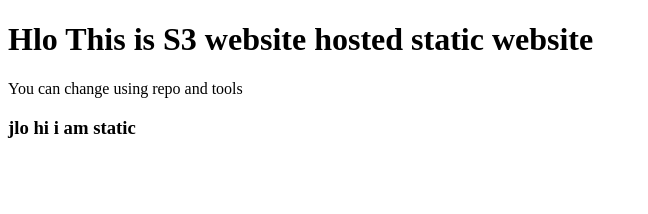
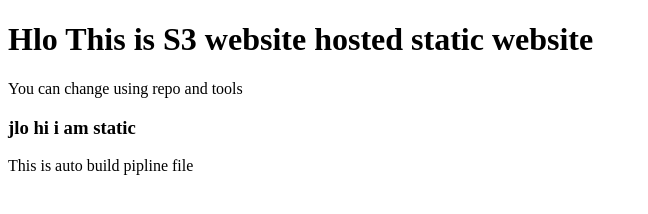
Before and after one commit to devendra-singh2000/cicdq7static, a plain HTML site: page index.html in a window 1280 px wide. Shown: the whole page, without its empty margins (0-648 px from the left). Drawn offline with Linux system fonts and the light colour scheme.

Commit message:
Update index.html

```diff
--- a/index.html
+++ b/index.html
@@ -10,5 +10,6 @@
     <h1>Hlo This is S3 website hosted static website</h1>
     <p>You can change using repo and tools</p>
     <h3>jlo hi i am static</h3>
+    <p>This is auto build pipline file </p>
 </body>
 </html>
```
